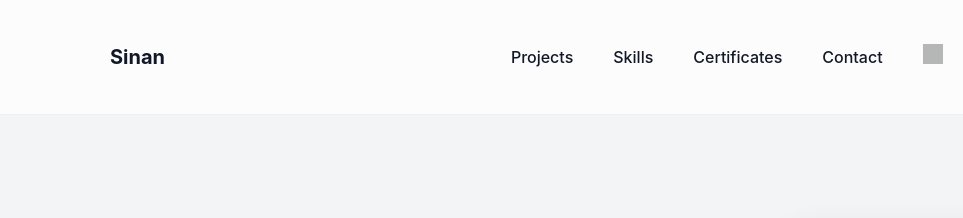
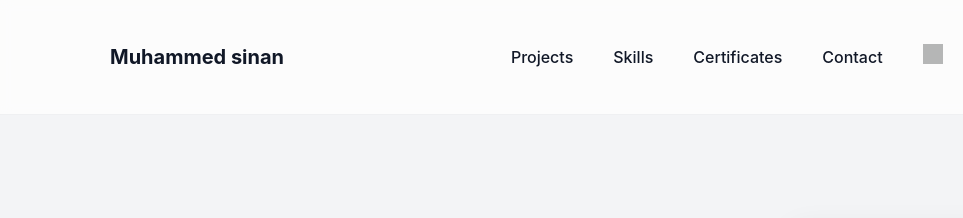
Before and after one commit to smackthatahajnk/sinan-portfolio, a plain HTML site: page index.html in a window 1280 px wide. Shown: the top 218 px of the page, 0-963 px from the left. Drawn offline with Linux system fonts and the light colour scheme; grey boxes are pictures that could not be loaded.

Commit message:
Update index.html

```diff
--- a/index.html
+++ b/index.html
@@ -11,7 +11,7 @@
   <!-- HEADER -->
   <header class="site-header">
     <div class="container header-inner">
-      <a class="brand" href="#">Sinan</a>
+      <a class="brand" href="#">Muhammed sinan</a>
 
       <nav class="nav" id="nav">
         <a href="#projects">Projects</a>
```
